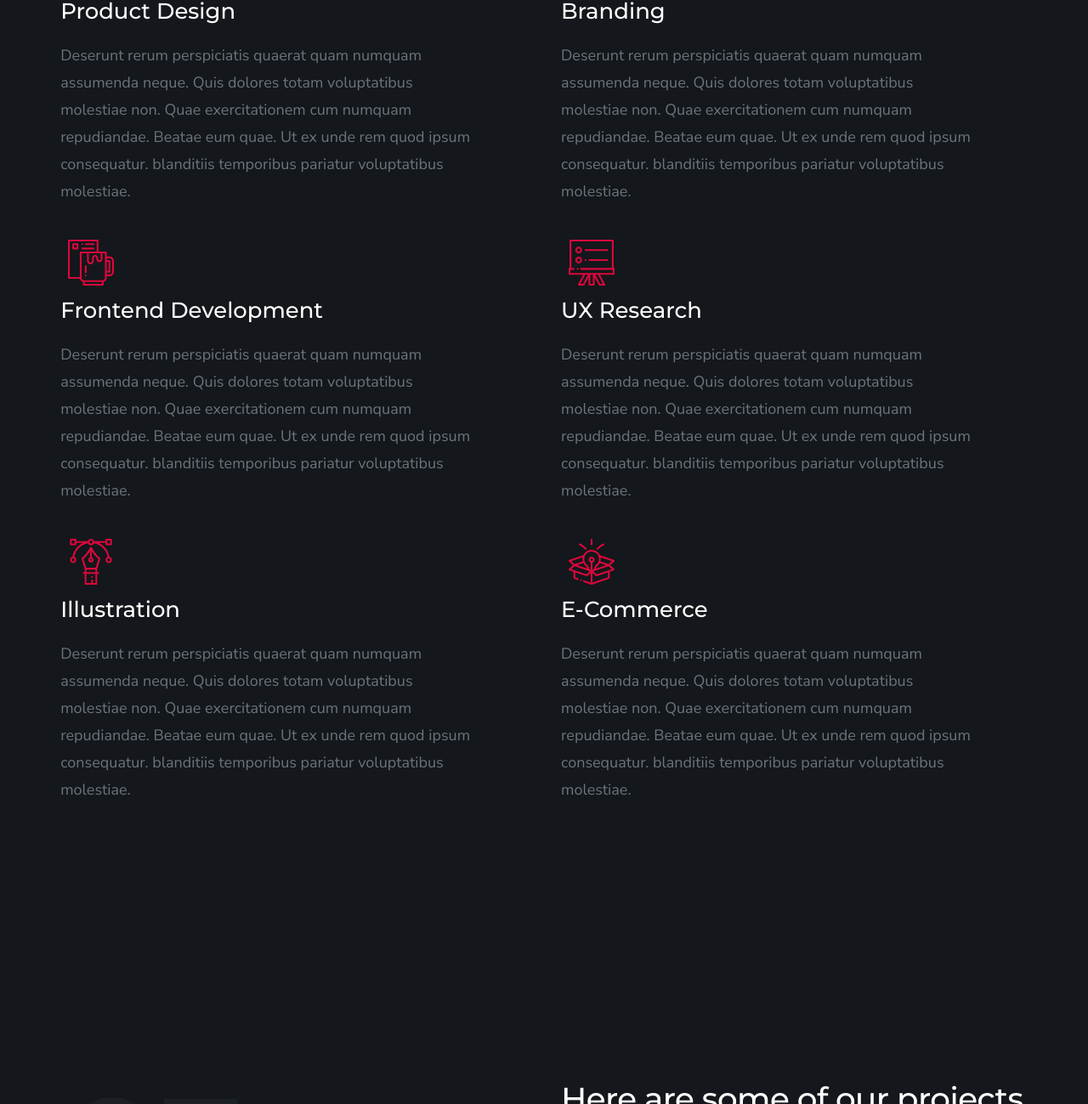
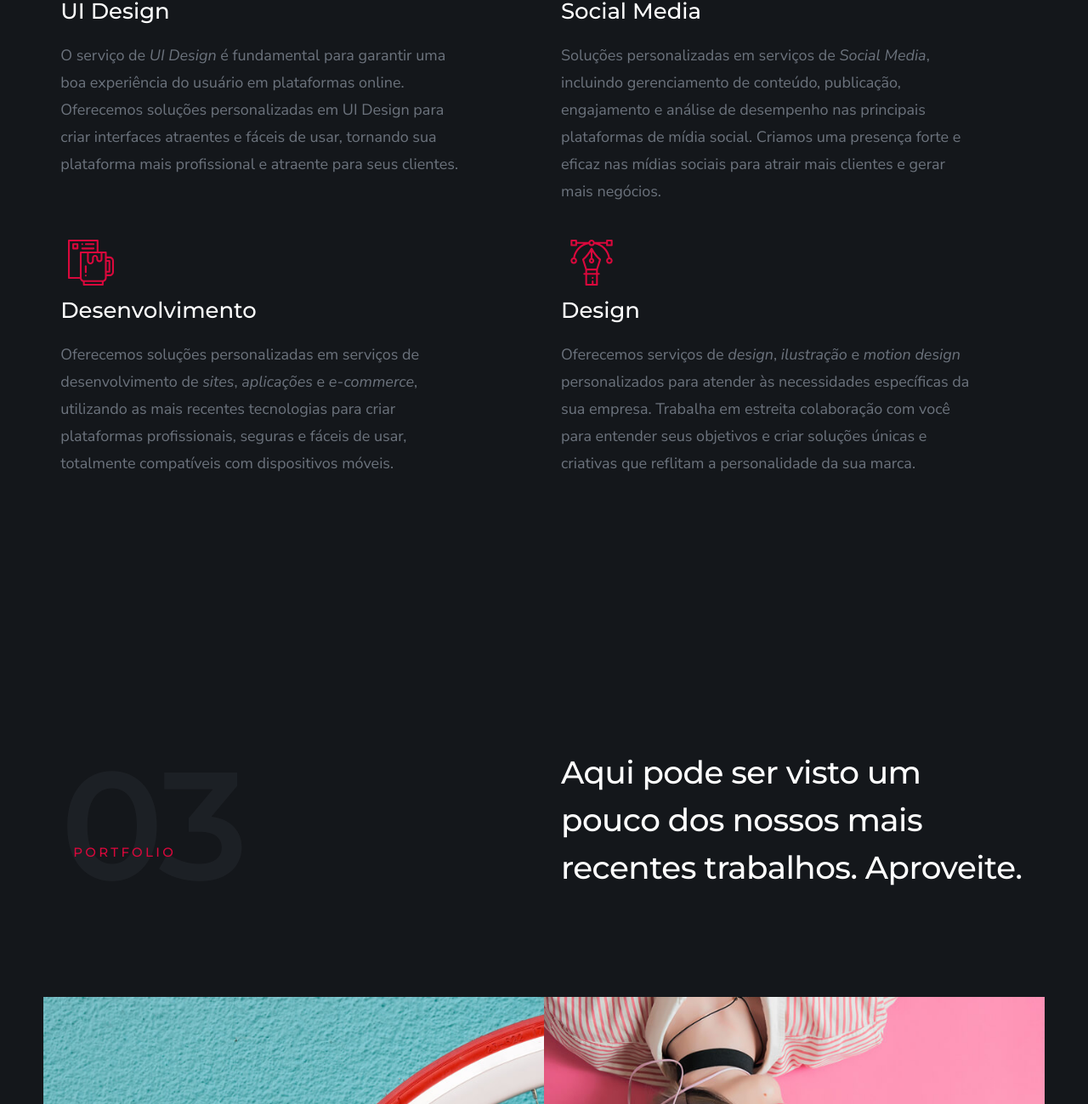
Before and after one commit to dbastosdev/site-pitaya, a plain HTML site: page index.html in a window 1280 px wide. Shown: the part 3347-4646 px from the top of the page at 85% size. Drawn offline with Linux system fonts and the light colour scheme.

Commit message:
edited section of services

```diff
--- a/index.html
+++ b/index.html
@@ -214,21 +214,21 @@
         <div class="row">
             <div class="column large-12">
                 <div class="section-title" data-num="02" data-aos="fade-up">
-                    <h3 class="h6">Somos especializados</h3>
+                    <h3 class="h6">Especialidades</h3>
                 </div>
             </div>
             <div class="column large-6 w-900-stack">
                 <h1 class="display-1" data-aos="fade-up">
-                    Deserunt rerum perspiciatis quaerat quam numquam assumenda neque.
-                    Quis dolores totam voluptatibus.
+                    Podemos ajudar a alavancar o seu negócio de muitas formas.
+                    Destacamos como podemos te ajudar hoje.
                 </h1>
             </div>
             <div class="column large-6 w-900-stack">
                 <p class="lead" data-aos="fade-up">
-                Velit deleniti harum sit beatae sint repellendus expedita. Omnis possimus
-                sed rerum tenetur ea ab aut minima magnam. Deserunt sit cupiditate
-                similique eveniet earum. Consectetur dolores maxime quisquam voluptate magni.
-                Ut ex unde rem quod ipsum consequatur. blanditiis temporibus pariatur voluptatibus molestiae.
+                Se você está procurando maneiras de iniciar ou melhorar o seu negício, nós estamos
+                aqui para ajudar. Nossa equipe de especialistas pode trabalhar com você para desenvolver
+                estratégias personalizadas que impulsionem suas vendas e aumentem sua presença online.
+                <!-- Oferecemos soluções em desenvolvimento de sites, design, social media e e-commerce. -->
                 </p>
             </div>
         </div>
@@ -236,35 +236,36 @@
         <div class="row block-large-1-2 block-tab-full s-services__services item-list">
             <div class="column item item-service" data-aos="fade-up">
                 <span class="service-icon service-icon--product-design"></span>
-                <h3 class="item-title">Product Design</h3>
+                <h3 class="item-title">UI Design</h3>
                 <p>
-                Deserunt rerum perspiciatis quaerat quam numquam assumenda neque.
-                Quis dolores totam voluptatibus molestiae non. Quae exercitationem
-                cum numquam repudiandae. Beatae eum quae. Ut ex unde rem quod
-                ipsum consequatur. blanditiis temporibus pariatur voluptatibus molestiae.
+                O serviço de <em>UI Design</em> é fundamental para garantir uma boa experiência
+                do usuário em plataformas online. Oferecemos soluções personalizadas em
+                UI Design para criar interfaces atraentes e fáceis de usar, tornando sua
+                plataforma mais profissional e atraente para seus clientes.
                 </p>
             </div>
             <div class="column item item-service" data-aos="fade-up">
                 <span class="service-icon service-icon--branding"></span>
-                <h3 class="item-title">Branding</h3>
+                <h3 class="item-title">Social Media</h3>
                 <p>
-                Deserunt rerum perspiciatis quaerat quam numquam assumenda neque.
-                Quis dolores totam voluptatibus molestiae non. Quae exercitationem
-                cum numquam repudiandae. Beatae eum quae. Ut ex unde rem quod
-                ipsum consequatur. blanditiis temporibus pariatur voluptatibus molestiae.
+                Soluções personalizadas em serviços de <em>Social Media</em>,
+                incluindo gerenciamento de conteúdo, publicação, engajamento e análise de
+                desempenho nas principais plataformas de mídia social. Criamos
+                uma presença forte e eficaz nas mídias
+                sociais para atrair mais clientes e gerar mais negócios.
                 </p>
             </div>
             <div class="column item item-service" data-aos="fade-up">
                 <span class="service-icon service-icon--frontend"></span>
-                <h3 class="item-title">Frontend Development</h3>
+                <h3 class="item-title">Desenvolvimento</h3>
                 <p>
-                Deserunt rerum perspiciatis quaerat quam numquam assumenda neque.
-                Quis dolores totam voluptatibus molestiae non. Quae exercitationem
-                cum numquam repudiandae. Beatae eum quae. Ut ex unde rem quod
-                ipsum consequatur. blanditiis temporibus pariatur voluptatibus molestiae.
+                Oferecemos soluções personalizadas em serviços de desenvolvimento de <em>sites</em>,
+                <em>aplicações</em> e <em>e-commerce</em>, utilizando as mais recentes tecnologias para criar plataformas
+                profissionais, seguras e fáceis de usar, totalmente compatíveis com dispositivos
+                móveis.
                 </p>
             </div>
-            <div class="column item item-service" data-aos="fade-up">
+            <!-- <div class="column item item-service" data-aos="fade-up">
                 <span class="service-icon service-icon--research"></span>
                 <h3 class="item-title">UX Research</h3>
                 <p>
@@ -273,18 +274,18 @@
                 cum numquam repudiandae. Beatae eum quae. Ut ex unde rem quod
                 ipsum consequatur. blanditiis temporibus pariatur voluptatibus molestiae.
                 </p>
-            </div>
+            </div> -->
             <div class="column item item-service" data-aos="fade-up">
                 <span class="service-icon service-icon--illustration"></span>
-                <h3 class="item-title">Illustration</h3>
+                <h3 class="item-title">Design</h3>
                 <p>
-                Deserunt rerum perspiciatis quaerat quam numquam assumenda neque.
-                Quis dolores totam voluptatibus molestiae non. Quae exercitationem
-                cum numquam repudiandae. Beatae eum quae. Ut ex unde rem quod
-                ipsum consequatur. blanditiis temporibus pariatur voluptatibus molestiae.
+                Oferecemos serviços de <em>design</em>, <em>ilustração</em> e <em>motion design</em> personalizados para atender às
+                necessidades específicas da sua empresa. Trabalha em estreita colaboração com você para entender
+                seus objetivos e criar soluções únicas e criativas que reflitam a
+                personalidade da sua marca.
                 </p>
             </div>
-            <div class="column item item-service" data-aos="fade-up">
+            <!-- <div class="column item item-service" data-aos="fade-up">
                 <span class="service-icon service-icon--ecommerce"></span>
                 <h3 class="item-title">E-Commerce</h3>
                 <p>
@@ -293,7 +294,7 @@
                 cum numquam repudiandae. Beatae eum quae. Ut ex unde rem quod
                 ipsum consequatur. blanditiis temporibus pariatur voluptatibus molestiae.
                 </p>
-            </div>
+            </div> -->
         </div>
 
     </section> <!-- end s-services -->
@@ -303,13 +304,13 @@
         <div class="row s-porfolio__top">
             <div class="column large-6 w-900-stack">
                 <div class="section-title" data-num="03" data-aos="fade-up">
-                    <h3 class="h6">Recent Works</h3>
+                    <h3 class="h6">Portfolio</h3>
                 </div>
             </div>
             <div class="column large-6 w-900-stack">
                 <h1 class="display-1" data-aos="fade-up">
-                    Here are some of our projects we done lately. Feel
-                    free to check them out.
+                    Aqui pode ser visto um pouco dos nossos mais
+                    recentes trabalhos. Aproveite.
                 </h1>
             </div>
         </div> <!-- end s-portfolio__top-->
```
